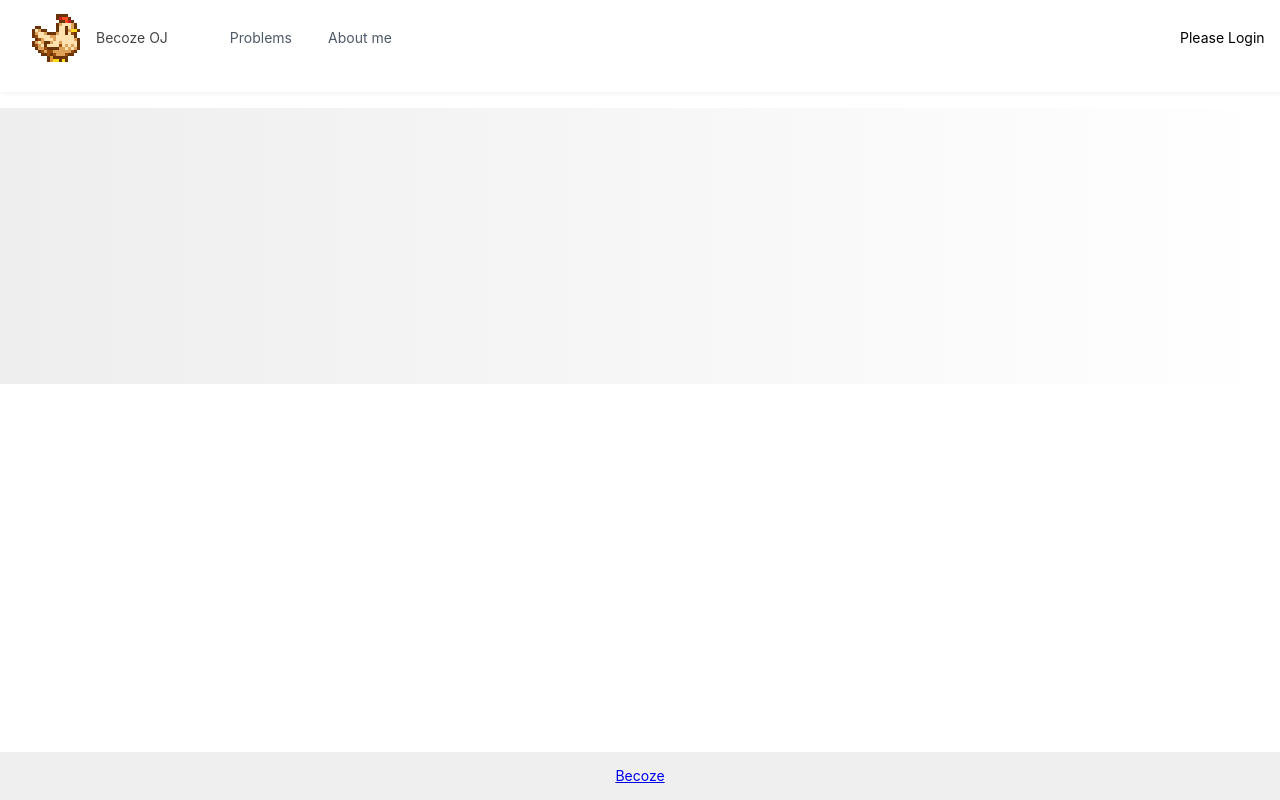
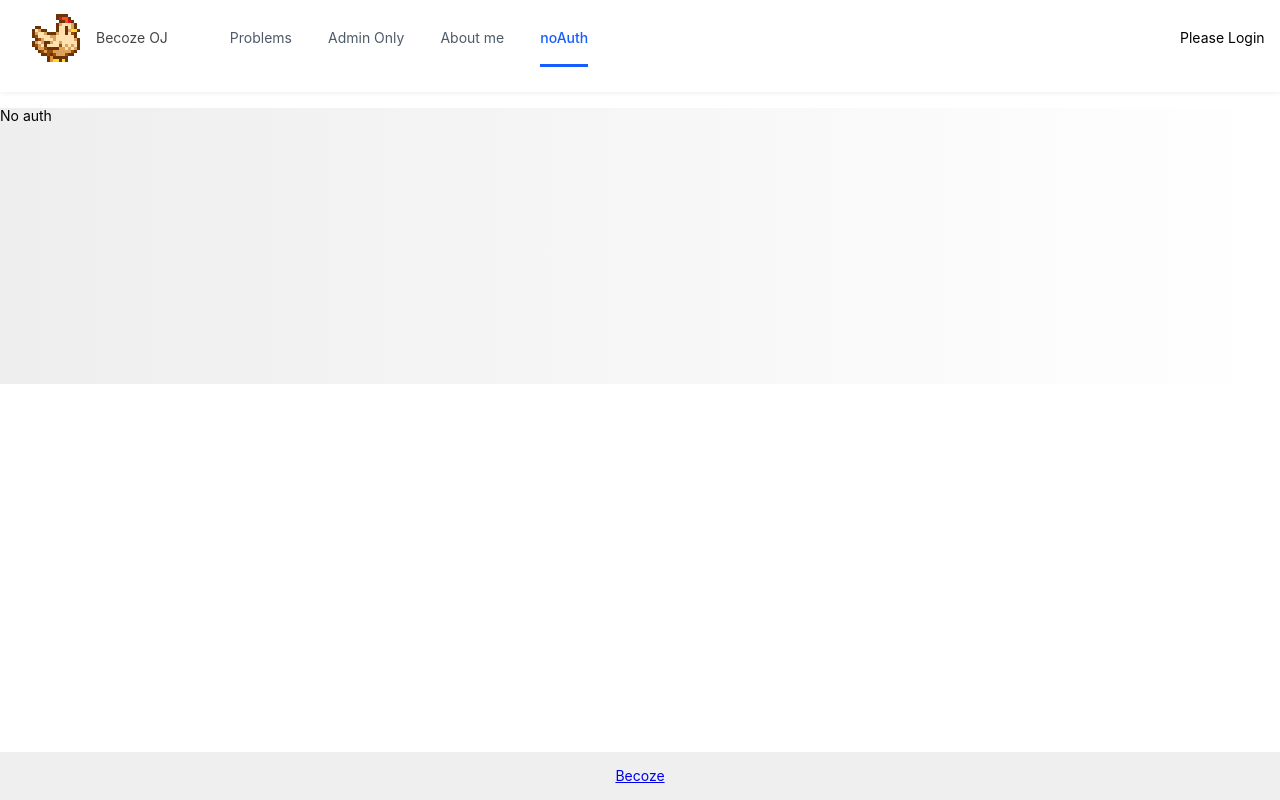
Before and after one commit to becoze/NickCode-Frontend, a Vue app: page /noAuth in a window 1280 px wide. Built offline with nearby package versions, Linux system fonts and the light colour scheme.

Commit message:
add new routes for pages

```diff
--- a/src/router/routes.ts
+++ b/src/router/routes.ts
@@ -1,11 +1,21 @@
 import { RouteRecordRaw } from "vue-router";
 import HomeView from "@/views/HomeView.vue";
+import AdminView from "@/views/AdminView.vue";
+import NoAuthView from "@/views/NoAuthView.vue";
 
 export const routes: Array<RouteRecordRaw> = [
   {
     path: "/",
     name: "Problems",
     component: HomeView,
+  },
+  {
+    path: "/admin",
+    name: "Admin Only",
+    component: AdminView,
+    meta: {
+      access: "canAdmin", // canAdmin, (canUser)
+    },
   },
   {
     path: "/about",
@@ -16,4 +26,9 @@ export const routes: Array<RouteRecordRaw> = [
     component: () =>
       import(/* webpackChunkName: "about" */ "../views/AboutView.vue"),
   },
+  {
+    path: "/noAuth",
+    name: "noAuth",
+    component: NoAuthView,
+  },
 ];
--- /dev/null
+++ b/src/views/AdminView.vue
@@ -0,0 +1,18 @@
+<template>
+  <div class="home">
+    <img alt="Vue logo" src="../assets/logo.png" />
+    <HelloWorld msg="Welcome to Your Vue.js + TypeScript App" />
+  </div>
+</template>
+
+<script lang="ts">
+import { defineComponent } from "vue";
+import HelloWorld from "@/components/HelloWorld.vue"; // @ is an alias to /src
+
+export default defineComponent({
+  name: "HomeView",
+  components: {
+    HelloWorld,
+  },
+});
+</script>
--- /dev/null
+++ b/src/views/NoAuthView.vue
@@ -0,0 +1,5 @@
+<template>
+  <div class="no-auth">
+    No auth
+  </div>
+</template>
```
